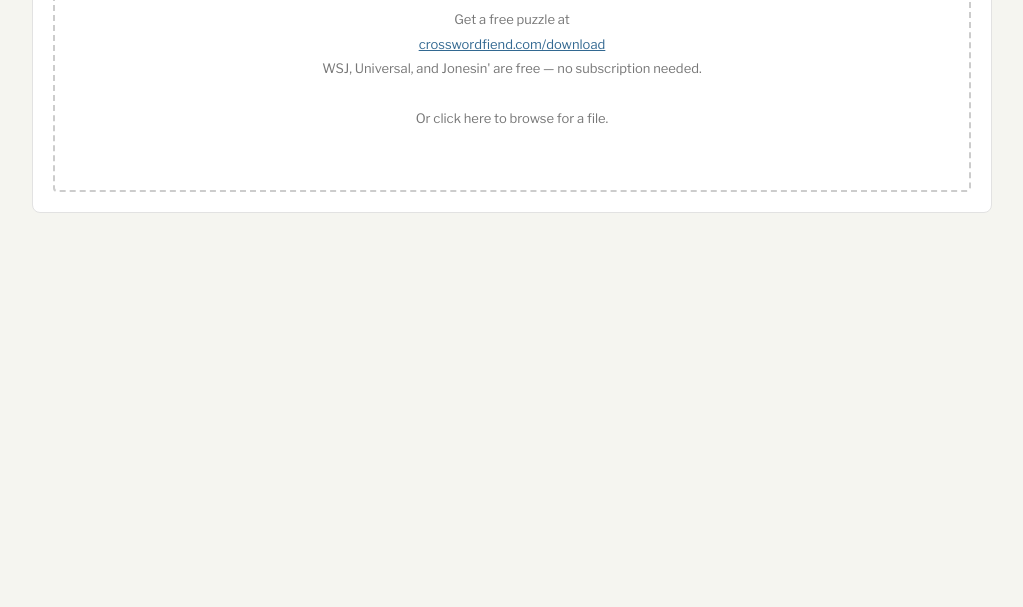
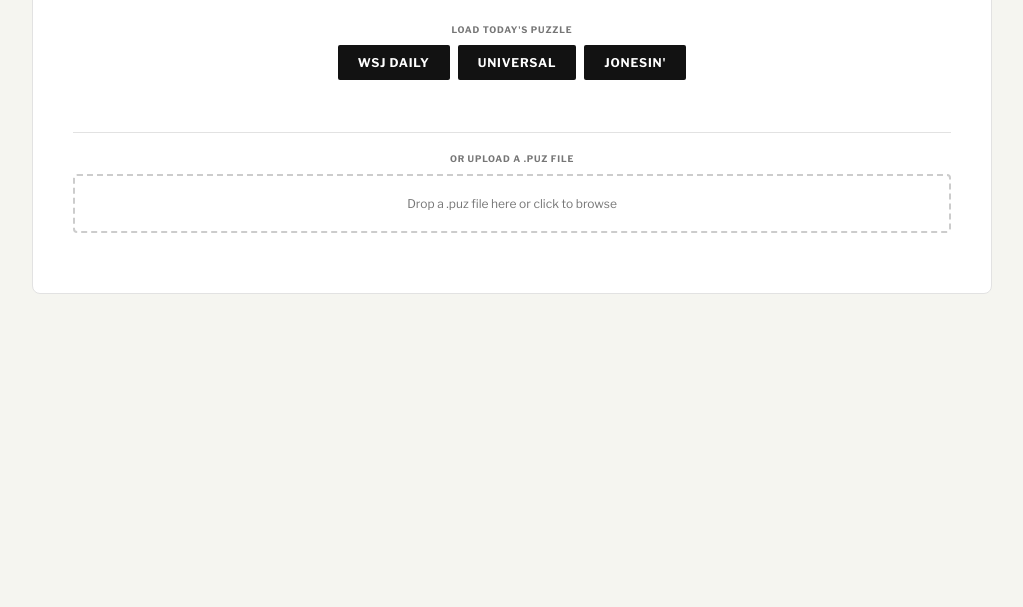
Before and after one commit to rscobeyt/acrossword, a plain HTML site: page index.html in a window 1280 px wide. Shown: the part 193-800 px from the top of the page, without its empty margins (128-1151 px from the left). Drawn offline with nearby package versions, Linux system fonts and the light colour scheme.

Commit message:
Add files via upload

```diff
--- a/index.html
+++ b/index.html
@@ -86,6 +86,9 @@ body{background:#f5f5f0;display:flex;align-items:flex-start;justify-content:cent
 .win-btn{width:100%;background:#121212;color:#fff;border:none;padding:12px;font-family:'Libre Franklin',sans-serif;font-size:12px;font-weight:700;cursor:pointer;text-transform:uppercase;letter-spacing:.8px;margin-top:4px;}
 .win-btn:hover{background:#333;}
 .shake{animation:shake .3s;}
+.auto-btn{background:#121212;color:#fff;border:none;padding:10px 20px;font-family:'Libre Franklin',sans-serif;font-size:12px;font-weight:700;cursor:pointer;text-transform:uppercase;letter-spacing:.8px;border-radius:2px;}
+.auto-btn:hover{background:#333;}
+.auto-btn:disabled{background:#ccc;cursor:default;}
 @keyframes shake{0%,100%{transform:translateX(0)}25%{transform:translateX(-6px)}75%{transform:translateX(6px)}}
 </style>
 </head>
@@ -99,15 +102,27 @@ body{background:#f5f5f0;display:flex;align-items:flex-start;justify-content:cent
     </div>
   </div>
   <div id="main-area">
-    <div class="drop-zone" id="dz" onclick="document.getElementById('fi').click()" ondragover="dzo(event)" ondragleave="dzl()" ondrop="dzd(event)">
-      <div class="drop-title">Drop a .puz file to play</div>
-      <div class="drop-sub">
-        Get a free puzzle at<br>
-        <a class="drop-link" href="https://crosswordfiend.com/download/" target="_blank">crosswordfiend.com/download</a><br>
-        WSJ, Universal, and Jonesin' are free — no subscription needed.<br><br>
-        Or click here to browse for a file.
+    <div style="text-align:center;padding:40px 20px;">
+      <div style="font-size:20px;font-weight:700;letter-spacing:2px;text-transform:uppercase;margin-bottom:6px;">Across<span style="color:#c00">word</span></div>
+      <div style="font-size:12px;color:#767676;margin-bottom:28px;">A crossword board game for two players</div>
+
+      <div style="margin-bottom:24px;">
+        <div style="font-size:9px;font-weight:700;text-transform:uppercase;letter-spacing:.8px;color:#767676;margin-bottom:10px;">Load today's puzzle</div>
+        <div style="display:flex;gap:8px;justify-content:center;flex-wrap:wrap;">
+          <button class="auto-btn" onclick="autoLoad('wsj')">WSJ Daily</button>
+          <button class="auto-btn" onclick="autoLoad('universal')">Universal</button>
+          <button class="auto-btn" onclick="autoLoad('jonesin')">Jonesin'</button>
+        </div>
+        <div id="load-status" style="font-size:11px;color:#767676;margin-top:10px;min-height:18px;"></div>
       </div>
-      <input type="file" id="fi" class="file-input" accept=".puz" onchange="loadFile(this.files[0])">
+
+      <div style="border-top:1px solid #e2e2e2;padding-top:20px;">
+        <div style="font-size:9px;font-weight:700;text-transform:uppercase;letter-spacing:.8px;color:#767676;margin-bottom:10px;">Or upload a .puz file</div>
+        <div class="drop-zone" id="dz" onclick="document.getElementById('fi').click()" ondragover="dzo(event)" ondragleave="dzl()" ondrop="dzd(event)" style="padding:20px;margin-bottom:0;">
+          <div style="font-size:12px;color:#767676;">Drop a .puz file here or click to browse</div>
+          <input type="file" id="fi" class="file-input" accept=".puz" onchange="loadFile(this.files[0])">
+        </div>
+      </div>
     </div>
   </div>
 </div>
@@ -136,6 +151,27 @@ const G={
 function ck(c){return c.dir+c.num;}
 function getClue(k){if(!k)return null;const dir=k.startsWith('across')?'across':'down';const num=parseInt(k.replace(dir,''));return G.clues[dir][num]||null;}
 function getActive(){return getClue(G.activeKey);}
+
+async function autoLoad(source){
+  const status=document.getElementById('load-status');
+  const btns=document.querySelectorAll('.auto-btn');
+  btns.forEach(b=>b.disabled=true);
+  if(status)status.textContent='Loading puzzle...';
+  try{
+    const res=await fetch(`/.netlify/functions/fetch-puzzle?source=${source}`);
+    if(!res.ok)throw new Error('Server error '+res.status);
+    const json=await res.json();
+    if(json.error)throw new Error(json.error);
+    // Convert base64 back to Uint8Array
+    const binary=atob(json.data);
+    const u8=new Uint8Array(binary.length);
+    for(let i=0;i<binary.length;i++)u8[i]=binary.charCodeAt(i);
+    parsePuz(u8);
+  }catch(err){
+    if(status)status.textContent='Could not load puzzle: '+err.message;
+    btns.forEach(b=>b.disabled=false);
+  }
+}
 
 function dzo(e){e.preventDefault();document.getElementById('dz').classList.add('over');}
 function dzl(){document.getElementById('dz').classList.remove('over');}
```
